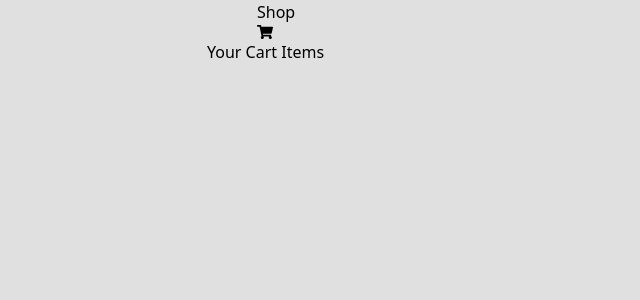
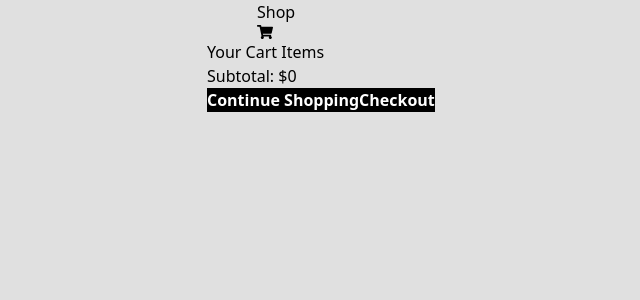
Before and after one commit to d3uceY/Uncle-Deuce-Shop--neo-morphism-, a React (Vite) app: page /cart in a window 1280 px wide. Shown: the top 300 px of the page, without its empty margins (133-773 px from the left). Built offline with nearby package versions, Linux system fonts and the light colour scheme.

Commit message:
made changes

```diff
--- a/src/context/Shopcontext.jsx
+++ b/src/context/Shopcontext.jsx
@@ -18,6 +18,18 @@ const getDefaultCart = () => {
 export const ShopContextProvider = (props) => {
   const [cartItems, setCartItems] = useState(getDefaultCart());
 
+  const getTotalCartAmount = () => {
+    let totalAmount = 0;
+   for (const item in cartItems) {
+    if (cartItems[item] > 0) {
+      let itemInfo = ProductData.find((product) => product.id === Number(item));
+      totalAmount += cartItems[item] * itemInfo.productPrice
+    }
+   }
+
+   return totalAmount
+  }
+
   const addToCart = (itemId) => {
      setCartItems((prev) => ({...prev, [itemId] : prev[itemId] + 1}));
   }
@@ -26,6 +38,6 @@ export const ShopContextProvider = (props) => {
     setCartItems((prev) => ({...prev, [itemId] : prev[itemId] - 1}));
  }
 
- const contextValue = {cartItems, addToCart, removeFromCart};
+ const contextValue = {cartItems, addToCart, removeFromCart, getTotalCartAmount};
   return <ShopContext.Provider value={contextValue}>{props.children}</ShopContext.Provider>
 }
--- a/src/pages/cart/Cart.jsx
+++ b/src/pages/cart/Cart.jsx
@@ -2,11 +2,12 @@ import React from 'react'
 import { useContext } from 'react';
 import { ProductData } from '../../ProductData'
 import { ShopContext } from '../../context/Shopcontext'
+import { Link } from 'react-router-dom';
 import './cart.css'
 
 export default function Cart() {
-  const { cartItems } = useContext(ShopContext);
-
+  const { cartItems, getTotalCartAmount } = useContext(ShopContext);
+  const totalAmount = getTotalCartAmount();
   return (
     <div className="cart mb-[4rem] md:mb-[8rem] px-8">
       <h2 className='text-center text-3xl font-bold mb-9 md:mb-20'>Your Cart Items</h2>
@@ -16,6 +17,14 @@ export default function Cart() {
            return <CartItem data = {product}/>
         }
         })}
+      </div>
+
+      <div className="checkout mx-auto">
+        <p className='font-bold'>Subtotal: ${totalAmount}</p>
+        <div className='flex justify-between'>
+        <button className='py-2 px-3 hover:bg-white hover:text-black hover:rounded-md rounded-sm'><Link to='/'>Continue Shopping</Link></button>
+        <button className='py-2 px-3 hover:bg-white hover:text-black hover:rounded-md rounded-sm'>Checkout</button>
+        </div>
       </div>
     </div>
   )
--- a/src/pages/cart/cart.css
+++ b/src/pages/cart/cart.css
@@ -30,3 +30,14 @@
     width: 40px;
     pointer-events: none;
 }
+
+.checkout{
+    max-width: 300px;
+}
+
+.checkout div button{
+    background: #000;
+    color: white;
+    font-weight: 600;
+    transition: all 200ms ease-in;
+}
```
